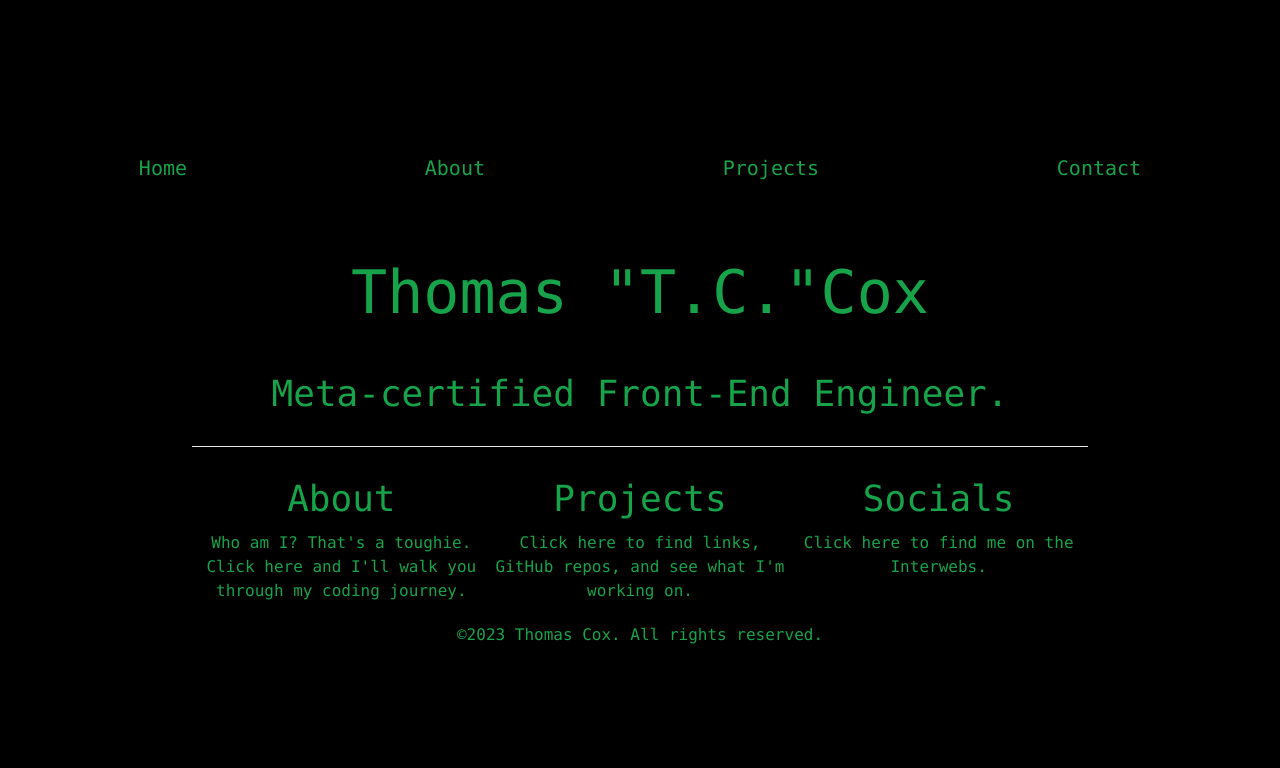
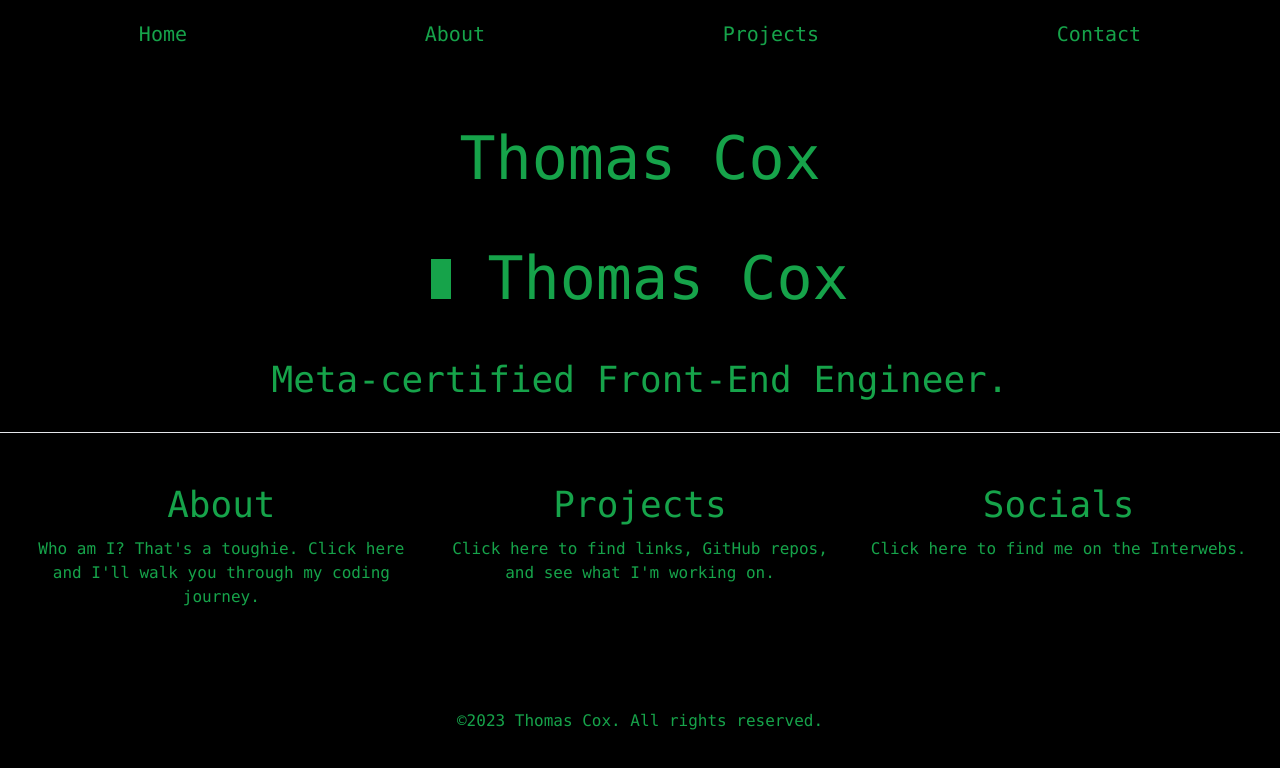
Before and after one commit to thmscly/thomas-cox, a React (Vite) app: page / in a window 1280 px wide. Shown: the top 768 px of the page. Built offline with nearby package versions, Linux system fonts and the light colour scheme.

Commit message:
messing with animation

```diff
--- a/src/App.jsx
+++ b/src/App.jsx
@@ -4,18 +4,18 @@ import "./App.css";
 import { BrowserRouter as Router } from "react-router-dom";
 import NavBar from "./layouts/NavBar";
 import Footer from "./layouts/Footer";
+import TitleAnimation from "./components/TitleAnimation";
 
 function App() {
   return (
     <Router>
-      <div className="text-green-600 font-mono min-w-screen min-h-screen content-center bg-black pb-5">
+      <div className="text-green-600 font-mono min-w-screen min-h-screen bg-black pb-2">
         <div>
           <NavBar />
         </div>
-        <div className="grid grid-flow-row mt-10">
-          <span className="place-self-center max-w-4xl">
-            <Routing />
-          </span>
+        <div className="grid grid-flow-row gap-5 mt-10">
+          <TitleAnimation />
+          <Routing />
         </div>
         <Footer />
       </div>
--- /dev/null
+++ b/src/components/TitleAnimation.jsx
@@ -0,0 +1,18 @@
+import React from "react";
+
+const title = "Thomas Cox";
+const arr = title.split("");
+
+function TitleAnimation() {
+  return (
+    <div className="">
+      <h1 className="animate-titleAnimation">
+        {arr.map((x) => {
+          return x;
+        })}
+      </h1>
+    </div>
+  );
+}
+
+export default TitleAnimation;
--- a/src/layouts/Footer.jsx
+++ b/src/layouts/Footer.jsx
@@ -2,7 +2,7 @@ import React from "react";
 
 function Footer() {
   return (
-    <div className="mt-5 mb-0">
+    <div className="mt-20 mb-0">
       <p>©{new Date().getFullYear()} Thomas Cox. All rights reserved.</p>
     </div>
   );
--- a/src/layouts/NavBar.jsx
+++ b/src/layouts/NavBar.jsx
@@ -5,7 +5,7 @@ import React from "react";
 function NavBar() {
   return (
     <div>
-      <nav className="grid grid-flow-col p-5 text-xl">
+      <nav className="grid grid-flow-col p-5 text-xl sticky top-0">
         <NavLink to="/">Home</NavLink>
         <NavLink to="/about">About</NavLink>
         <NavLink to="/projects">Projects</NavLink>
--- a/src/layouts/PageLayout.jsx
+++ b/src/layouts/PageLayout.jsx
@@ -5,15 +5,15 @@ import Main from "./sections/Main";
 
 function PageLayout({ title, info, content, image }) {
   return (
-    <div className="grid grid-row-auto gap-5">
-      <div>
+    <>
+      <div className="grid grid-row-auto gap-5">
         <Hero title={title} info={info} image={image} />
       </div>
       <hr />
       <div>
         <Main content={content} />
       </div>
-    </div>
+    </>
   );
 }
 
--- a/src/layouts/sections/Hero.jsx
+++ b/src/layouts/sections/Hero.jsx
@@ -2,12 +2,11 @@ import React from "react";
 
 function Hero({ title, info }) {
   return (
-    <div className="grid gap-5">
-      <div>
-        <h1>{title}</h1>
-      </div>
+    <>
+      <h1>{title}</h1>
+
       <h3>{info}</h3>
-    </div>
+    </>
   );
 }
 
--- a/src/pages/Home.jsx
+++ b/src/pages/Home.jsx
@@ -2,11 +2,15 @@ import React from "react";
 import PageLayout from "../layouts/PageLayout";
 import { Link } from "react-router-dom";
 
-const title = 'Thomas "T.C."Cox';
+const cursor = (
+  <div className="col-span-1 animate-myPulse inline-block w-5 h-10 bg-green-600 self-center justify-self-end" />
+);
+
+const title = <div>{cursor} Thomas Cox</div>;
 const info = "Meta-certified Front-End Engineer.";
 
 const content = (
-  <div className="grid grid-flow-col auto-cols-fr">
+  <div className="grid grid-cols-1 md:grid-cols-3 sm:grid-cols-3 gap-4 m-5">
     <div>
       <Link to="/about">
         <h3>About</h3>
--- a/tailwind.config.js
+++ b/tailwind.config.js
@@ -5,7 +5,26 @@ export default {
     "./src/**/*.{js,ts,jsx,tsx}"
   ],
   theme: {
-    extend: {},
+    extend: {
+      keyframes: {
+        myPulse: {
+          '0%, 100%': { opacity: 1 },
+          '50%': { opacity: 0 },
+        }
+      },
+      animation: {
+        myPulse: 'myPulse 1.25s ease-in-out infinite',
+      },
+      keyframes: {
+        titleAnimation: {
+          '0%': { opacity: 0 },
+          '100%': { opacity: 1 },
+        }
+      },
+      animation: {
+        titleAnimation: 'titleAnimation .5s ease-in',
+      },
+    },
   },
   plugins: [],
 }
```
